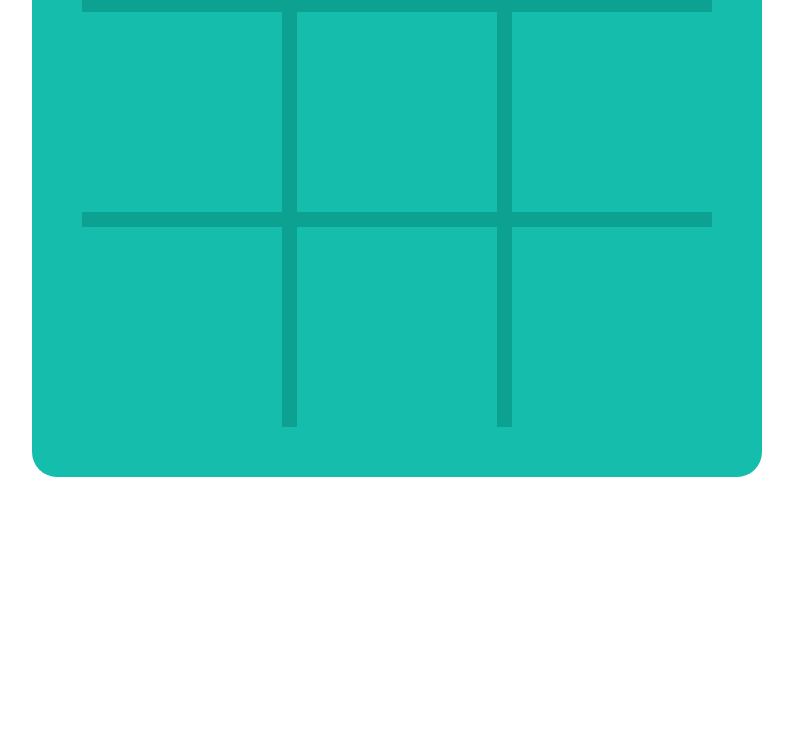
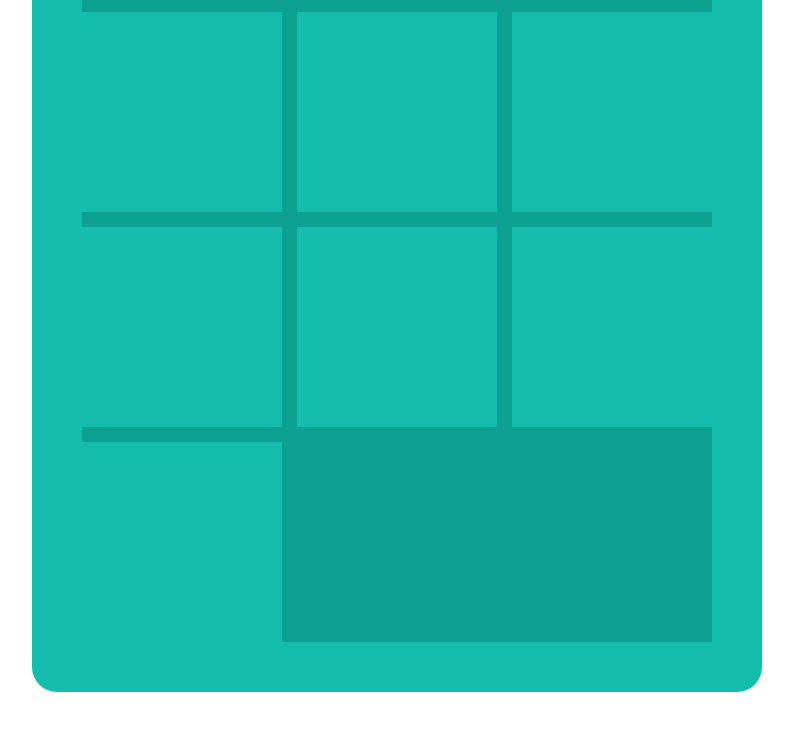
Before and after one commit to clintrizzo/coding-games, a plain HTML site: page tic-tac-toe/index.html in a window 1280 px wide. Shown: the part 875-1605 px from the top of the page, without its empty margins (243-1036 px from the left). Before the commit the page ends 1402 px from the top, so only its background shows below. Drawn offline with Linux system fonts and the light colour scheme.

Commit message:
set up the four rows

```diff
--- a/tic-tac-toe/index.html
+++ b/tic-tac-toe/index.html
@@ -32,6 +32,7 @@
             <div class="game-cell"></div>
             <div class="game-cell"></div>
             <div class="game-cell"></div>
+            <div class="game-cell"></div>
         </div>
     </div>
     <script src="tac.js"></script>
```
